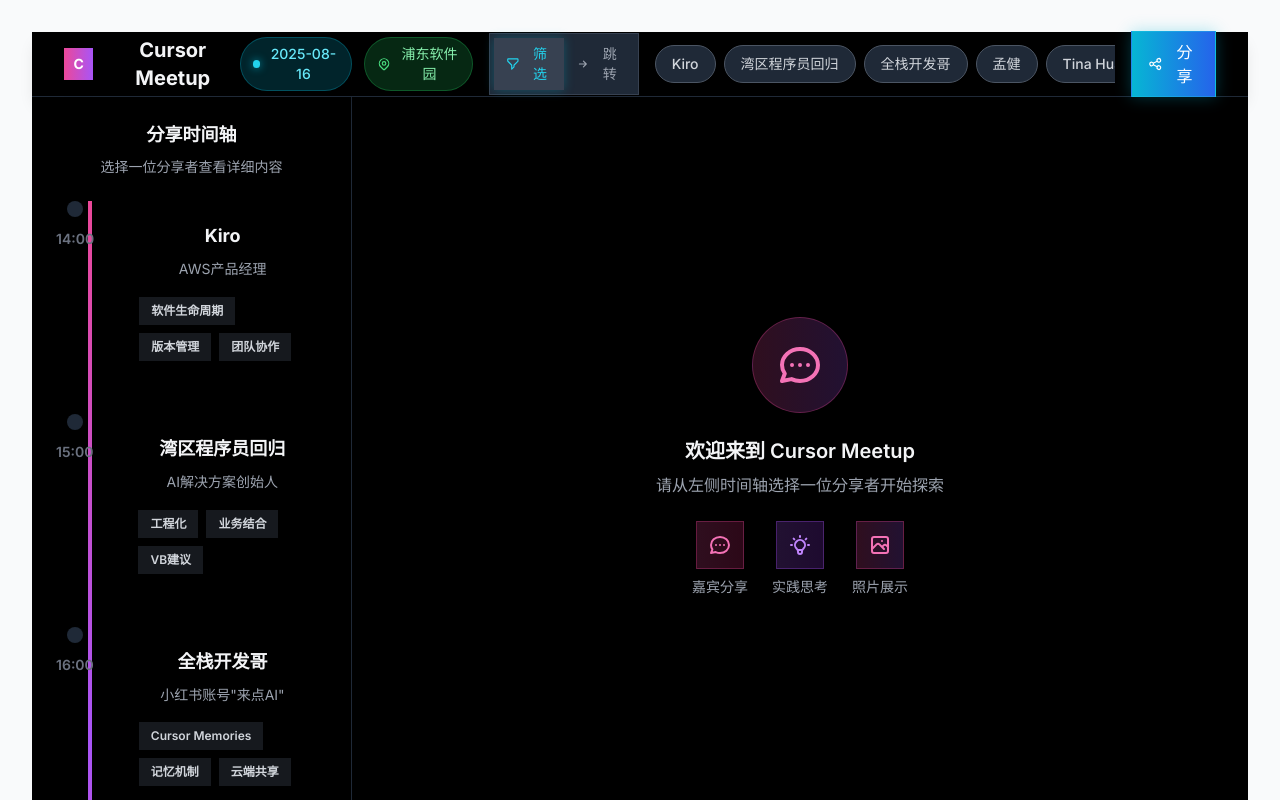
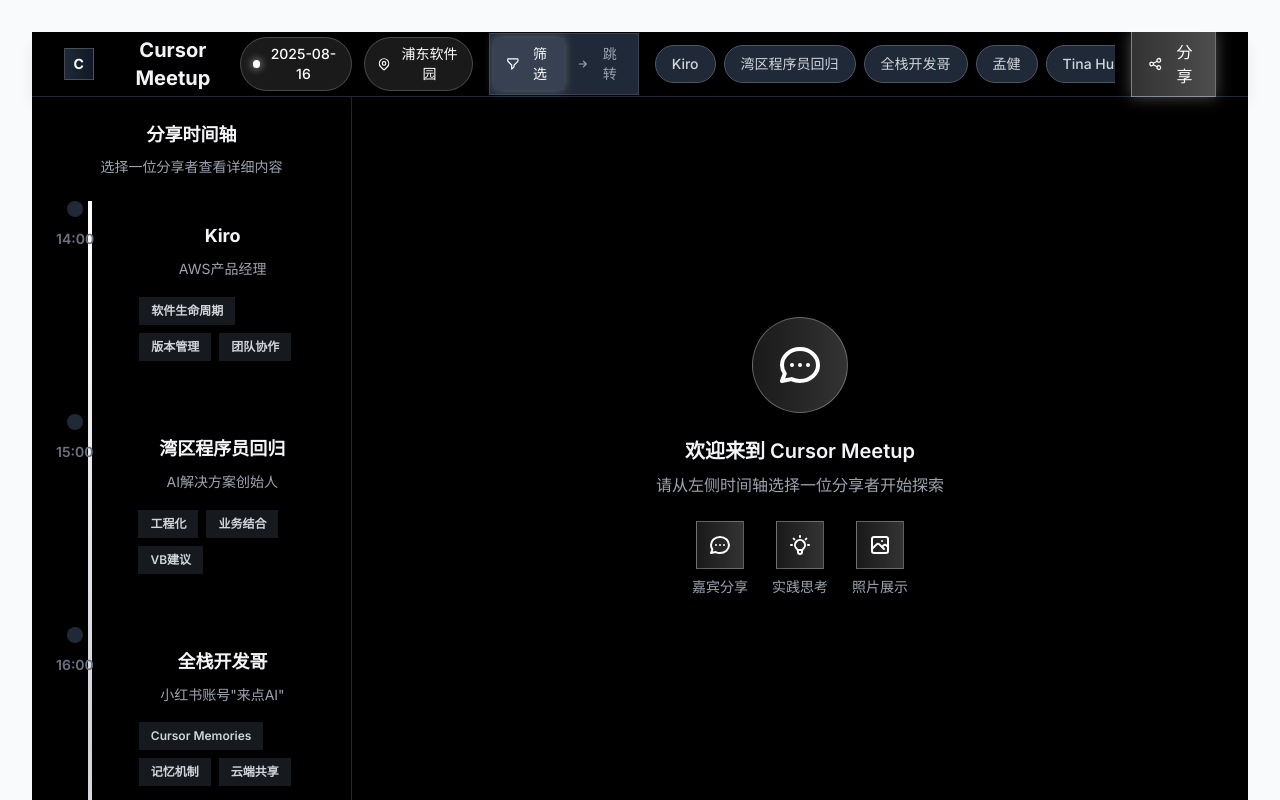
Before and after one commit to Jianan-Huang0609/Cursor_MeetsUp, a React (Vite) app: page /#/ in a window 1280 px wide. Shown: the top 800 px of the page. Built offline with nearby package versions, Linux system fonts and the light colour scheme.

Commit message:
feat(design): 更新颜色方案为黑白配色 - 移除粉色紫色主题，采用简洁的黑白设计 - 更新所有组件的颜色样式 - 保持原有的玻璃拟态和动效设计

```diff
--- a/src/App.tsx
+++ b/src/App.tsx
@@ -18,7 +18,7 @@
         <div className="max-w-7xl mx-auto px-4 sm:px-6 lg:px-8">
           <div className="flex items-center justify-between h-16">
             <div className="flex items-center space-x-3">
-              <div className="w-8 h-8 bg-gradient-to-r from-pink-500 to-purple-500 rounded-lg flex items-center justify-center shadow-lg">
+              <div className="w-8 h-8 bg-gradient-to-r from-gray-800 to-gray-900 rounded-lg flex items-center justify-center shadow-lg border border-white/20">
                 <span className="text-white font-bold text-sm">C</span>
               </div>
               <h1 className="text-xl font-bold text-gray-100">
@@ -64,8 +64,8 @@
                 {/* 左栏：嘉宾分享卡片 */}
                 <div className="rounded-xl bg-gray-900/50 border border-gray-800 shadow-xl overflow-hidden backdrop-blur-sm">
                   <div className="p-6">
-                    <h3 className="text-lg font-semibold text-gray-100 mb-4 flex items-center">
-                      <svg className="w-5 h-5 mr-2 text-pink-400" fill="none" viewBox="0 0 24 24" stroke="currentColor">
+                    <h3 className="text-lg font-semibold text-white mb-4 flex items-center">
+                      <svg className="w-5 h-5 mr-2 text-white" fill="none" viewBox="0 0 24 24" stroke="currentColor">
                         <path strokeLinecap="round" strokeLinejoin="round" strokeWidth={2} d="M8 12h.01M12 12h.01M16 12h.01M21 12c0 4.418-4.03 8-9 8a9.863 9.863 0 01-4.255-.949L3 20l1.395-3.72C3.512 15.042 3 13.574 3 12c0-4.418 4.03-8 9-8s9 3.582 9 8z" />
                       </svg>
                       嘉宾分享
@@ -80,8 +80,8 @@
                 {/* 右栏：个人实践思考 */}
                 <div className="rounded-xl bg-gray-900/50 border border-gray-800 shadow-xl overflow-hidden backdrop-blur-sm">
                   <div className="p-6">
-                    <h3 className="text-lg font-semibold text-gray-100 mb-4 flex items-center">
-                      <svg className="w-5 h-5 mr-2 text-purple-400" fill="none" viewBox="0 0 24 24" stroke="currentColor">
+                    <h3 className="text-lg font-semibold text-white mb-4 flex items-center">
+                      <svg className="w-5 h-5 mr-2 text-white" fill="none" viewBox="0 0 24 24" stroke="currentColor">
                         <path strokeLinecap="round" strokeLinejoin="round" strokeWidth={2} d="M9.663 17h4.673M12 3v1m6.364 1.636l-.707.707M21 12h-1M4 12H3m3.343-5.657l-.707-.707m2.828 9.9a5 5 0 117.072 0l-.548.547A3.374 3.374 0 0014 18.469V19a2 2 0 11-4 0v-.531c0-.895-.356-1.754-.988-2.386l-.548-.547z" />
                       </svg>
                       实践思考
@@ -96,8 +96,8 @@
             ) : (
               <div className="h-[calc(100vh-8rem)] flex items-center justify-center">
                 <div className="text-center">
-                  <div className="w-24 h-24 bg-gradient-to-r from-pink-500/20 to-purple-500/20 rounded-full flex items-center justify-center mx-auto mb-6 border border-pink-500/30 shadow-xl backdrop-blur-sm">
-                    <svg className="w-12 h-12 text-pink-400" fill="none" viewBox="0 0 24 24" stroke="currentColor">
+                  <div className="w-24 h-24 bg-gradient-to-r from-white/10 to-white/20 rounded-full flex items-center justify-center mx-auto mb-6 border border-white/30 shadow-xl backdrop-blur-sm">
+                    <svg className="w-12 h-12 text-white" fill="none" viewBox="0 0 24 24" stroke="currentColor">
                       <path strokeLinecap="round" strokeLinejoin="round" strokeWidth={2} d="M8 12h.01M12 12h.01M16 12h.01M21 12c0 4.418-4.03 8-9 8a9.863 9.863 0 01-4.255-.949L3 20l1.395-3.72C3.512 15.042 3 13.574 3 12c0-4.418 4.03-8 9-8s9 3.582 9 8z" />
                     </svg>
                   </div>
@@ -105,24 +105,24 @@
                   <p className="text-gray-400 mb-6">请从左侧时间轴选择一位分享者开始探索</p>
                   <div className="flex justify-center space-x-6">
                     <div className="text-center">
-                      <div className="w-12 h-12 bg-gradient-to-r from-pink-500/20 to-pink-600/20 rounded-lg flex items-center justify-center mx-auto mb-2 border border-pink-500/30 backdrop-blur-sm">
-                        <svg className="w-6 h-6 text-pink-400" fill="none" viewBox="0 0 24 24" stroke="currentColor">
+                      <div className="w-12 h-12 bg-gradient-to-r from-white/10 to-white/20 rounded-lg flex items-center justify-center mx-auto mb-2 border border-white/30 backdrop-blur-sm">
+                        <svg className="w-6 h-6 text-white" fill="none" viewBox="0 0 24 24" stroke="currentColor">
                           <path strokeLinecap="round" strokeLinejoin="round" strokeWidth={2} d="M8 12h.01M12 12h.01M16 12h.01M21 12c0 4.418-4.03 8-9 8a9.863 9.863 0 01-4.255-.949L3 20l1.395-3.72C3.512 15.042 3 13.574 3 12c0-4.418 4.03-8 9-8s9 3.582 9 8z" />
                         </svg>
                       </div>
                       <p className="text-sm text-gray-400">嘉宾分享</p>
                     </div>
                     <div className="text-center">
-                      <div className="w-12 h-12 bg-gradient-to-r from-purple-500/20 to-purple-600/20 rounded-lg flex items-center justify-center mx-auto mb-2 border border-purple-500/30 backdrop-blur-sm">
-                        <svg className="w-6 h-6 text-purple-400" fill="none" viewBox="0 0 24 24" stroke="currentColor">
+                      <div className="w-12 h-12 bg-gradient-to-r from-white/10 to-white/20 rounded-lg flex items-center justify-center mx-auto mb-2 border border-white/30 backdrop-blur-sm">
+                        <svg className="w-6 h-6 text-white" fill="none" viewBox="0 0 24 24" stroke="currentColor">
                           <path strokeLinecap="round" strokeLinejoin="round" strokeWidth={2} d="M9.663 17h4.673M12 3v1m6.364 1.636l-.707.707M21 12h-1M4 12H3m3.343-5.657l-.707-.707m2.828 9.9a5 5 0 117.072 0l-.548.547A3.374 3.374 0 0014 18.469V19a2 2 0 11-4 0v-.531c0-.895-.356-1.754-.988-2.386l-.548-.547z" />
                         </svg>
                       </div>
                       <p className="text-sm text-gray-400">实践思考</p>
                     </div>
                     <div className="text-center">
-                      <div className="w-12 h-12 bg-gradient-to-r from-pink-500/20 to-purple-500/20 rounded-lg flex items-center justify-center mx-auto mb-2 border border-pink-500/30 backdrop-blur-sm">
-                        <svg className="w-6 h-6 text-pink-400" fill="none" viewBox="0 0 24 24" stroke="currentColor">
+                      <div className="w-12 h-12 bg-gradient-to-r from-white/10 to-white/20 rounded-lg flex items-center justify-center mx-auto mb-2 border border-white/30 backdrop-blur-sm">
+                        <svg className="w-6 h-6 text-white" fill="none" viewBox="0 0 24 24" stroke="currentColor">
                           <path strokeLinecap="round" strokeLinejoin="round" strokeWidth={2} d="M4 16l4.586-4.586a2 2 0 012.828 0L16 16m-2-2l1.586-1.586a2 2 0 012.828 0L20 14m-6-6h.01M6 20h12a2 2 0 002-2V6a2 2 0 00-2-2H6a2 2 0 00-2 2v12a2 2 0 002 2z" />
                         </svg>
                       </div>
--- a/src/components/HeaderChips.tsx
+++ b/src/components/HeaderChips.tsx
@@ -17,23 +17,23 @@
         <motion.div
           initial={{ opacity: 0, scale: 0.8 }}
           animate={{ opacity: 1, scale: 1 }}
-          className="flex items-center space-x-2 px-3 py-1.5 bg-cyan-500/20 rounded-full border border-cyan-500/30"
+          className="flex items-center space-x-2 px-3 py-1.5 bg-white/10 rounded-full border border-white/20"
         >
-          <div className="w-2 h-2 bg-cyan-400 rounded-full animate-pulse shadow-[0_0_8px_rgba(6,182,212,0.8)]"></div>
-          <span className="text-sm font-medium text-cyan-300">2025-08-16</span>
+          <div className="w-2 h-2 bg-white rounded-full animate-pulse shadow-[0_0_8px_rgba(255,255,255,0.8)]"></div>
+          <span className="text-sm font-medium text-white">2025-08-16</span>
         </motion.div>
 
         <motion.div
           initial={{ opacity: 0, scale: 0.8 }}
           animate={{ opacity: 1, scale: 1 }}
           transition={{ delay: 0.1 }}
-          className="flex items-center space-x-2 px-3 py-1.5 bg-green-500/20 rounded-full border border-green-500/30"
+          className="flex items-center space-x-2 px-3 py-1.5 bg-white/10 rounded-full border border-white/20"
         >
-          <svg className="w-4 h-4 text-green-400" fill="none" viewBox="0 0 24 24" stroke="currentColor">
+          <svg className="w-4 h-4 text-white" fill="none" viewBox="0 0 24 24" stroke="currentColor">
             <path strokeLinecap="round" strokeLinejoin="round" strokeWidth={2} d="M17.657 16.657L13.414 20.9a1.998 1.998 0 01-2.827 0l-4.244-4.243a8 8 0 1111.314 0z" />
             <path strokeLinecap="round" strokeLinejoin="round" strokeWidth={2} d="M15 11a3 3 0 11-6 0 3 3 0 016 0z" />
           </svg>
-          <span className="text-sm font-medium text-green-300">浦东软件园</span>
+          <span className="text-sm font-medium text-white">浦东软件园</span>
         </motion.div>
       </div>
 
@@ -48,7 +48,7 @@
           onClick={() => onViewModeChange('filter')}
           className={`flex items-center space-x-2 px-3 py-1.5 rounded-md text-sm font-medium transition-all duration-200 ${
             viewMode === 'filter'
-              ? 'bg-gray-700 text-cyan-400 shadow-[0_0_10px_rgba(6,182,212,0.3)]'
+              ? 'bg-gray-700 text-white shadow-[0_0_10px_rgba(255,255,255,0.3)]'
               : 'text-gray-400 hover:text-gray-200'
           }`}
         >
@@ -62,7 +62,7 @@
           onClick={() => onViewModeChange('jump')}
           className={`flex items-center space-x-2 px-3 py-1.5 rounded-md text-sm font-medium transition-all duration-200 ${
             viewMode === 'jump'
-              ? 'bg-gray-700 text-cyan-400 shadow-[0_0_10px_rgba(6,182,212,0.3)]'
+              ? 'bg-gray-700 text-white shadow-[0_0_10px_rgba(255,255,255,0.3)]'
               : 'text-gray-400 hover:text-gray-200'
           }`}
         >
@@ -84,7 +84,7 @@
             className={`px-4 py-2 rounded-full text-sm font-medium whitespace-nowrap transition-all duration-200
               ${
                 speaker.id === selected
-                  ? 'bg-gradient-to-r from-cyan-500 to-blue-600 text-white shadow-[0_0_15px_rgba(6,182,212,0.5)] border border-cyan-400/50'
+                  ? 'bg-gradient-to-r from-white/20 to-white/30 text-white shadow-[0_0_15px_rgba(255,255,255,0.5)] border border-white/50'
                   : 'bg-gray-800 text-gray-300 hover:bg-gray-700 border border-gray-600 hover:border-gray-500'
               }`}
           >
@@ -98,7 +98,7 @@
         initial={{ opacity: 0, scale: 0.8 }}
         animate={{ opacity: 1, scale: 1 }}
         transition={{ delay: 0.3 }}
-        className="flex items-center space-x-2 px-4 py-2 bg-gradient-to-r from-cyan-500 to-blue-600 text-white rounded-lg hover:from-cyan-600 hover:to-blue-700 transition-all duration-200 shadow-[0_0_15px_rgba(6,182,212,0.3)] hover:shadow-[0_0_20px_rgba(6,182,212,0.5)] border border-cyan-400/30"
+        className="flex items-center space-x-2 px-4 py-2 bg-gradient-to-r from-white/20 to-white/30 text-white rounded-lg hover:from-white/30 hover:to-white/40 transition-all duration-200 shadow-[0_0_15px_rgba(255,255,255,0.3)] hover:shadow-[0_0_20px_rgba(255,255,255,0.5)] border border-white/30"
         onClick={() => {
           if (navigator.share) {
             navigator.share({
--- a/src/components/SidebarTimeline.tsx
+++ b/src/components/SidebarTimeline.tsx
@@ -10,8 +10,8 @@
 export default function SidebarTimeline({ speakers, selectedSpeaker, onSpeakerSelect }: SidebarTimelineProps) {
   return (
     <div className="relative">
-      {/* 时间线连接线 - 光感紫粉渐变 */}
-      <div className="absolute left-8 top-0 bottom-0 w-1 bg-gradient-to-b from-pink-500 via-purple-500 to-pink-500 shadow-lg" />
+      {/* 时间线连接线 - 白色渐变 */}
+      <div className="absolute left-8 top-0 bottom-0 w-1 bg-gradient-to-b from-white via-gray-300 to-white shadow-lg" />
 
       <div className="space-y-8">
         {speakers.map((speaker, index) => {
@@ -34,15 +34,15 @@
                   <motion.div
                     className="w-4 h-4 rounded-full border-3 relative z-10 shadow-lg"
                     animate={{
-                      backgroundColor: isSelected ? '#ec4899' : '#1f2937',
-                      borderColor: isSelected ? '#ec4899' : '#4b5563',
+                      backgroundColor: isSelected ? '#ffffff' : '#1f2937',
+                      borderColor: isSelected ? '#ffffff' : '#4b5563',
                       scale: isSelected ? 1.3 : 1,
-                      boxShadow: isSelected ? '0 0 0 4px rgba(236, 72, 153, 0.3), 0 0 20px rgba(236, 72, 153, 0.5)' : '0 0 0 0px rgba(236, 72, 153, 0)'
+                      boxShadow: isSelected ? '0 0 0 4px rgba(255, 255, 255, 0.3), 0 0 20px rgba(255, 255, 255, 0.5)' : '0 0 0 0px rgba(255, 255, 255, 0)'
                     }}
                     whileHover={{
                       scale: isSelected ? 1.3 : 1.2,
-                      borderColor: '#ec4899',
-                      boxShadow: isSelected ? '0 0 0 4px rgba(236, 72, 153, 0.3), 0 0 20px rgba(236, 72, 153, 0.5)' : '0 0 0 2px rgba(236, 72, 153, 0.3), 0 0 10px rgba(236, 72, 153, 0.3)'
+                      borderColor: '#ffffff',
+                      boxShadow: isSelected ? '0 0 0 4px rgba(255, 255, 255, 0.3), 0 0 20px rgba(255, 255, 255, 0.5)' : '0 0 0 2px rgba(255, 255, 255, 0.3), 0 0 10px rgba(255, 255, 255, 0.3)'
                     }}
                   />
 
@@ -50,7 +50,7 @@
                   <motion.div
                     className="text-sm text-gray-400 mt-3 font-semibold"
                     animate={{
-                      color: isSelected ? '#ec4899' : '#6b7280',
+                      color: isSelected ? '#ffffff' : '#6b7280',
                       fontWeight: isSelected ? '700' : '600'
                     }}
                   >
@@ -65,19 +65,19 @@
                 <motion.div
                   className="flex-1 min-w-0"
                   animate={{
-                    backgroundColor: isSelected ? 'rgba(236, 72, 153, 0.1)' : 'transparent'
+                    backgroundColor: isSelected ? 'rgba(255, 255, 255, 0.1)' : 'transparent'
                   }}
                 >
-                  <div className={`p-5 rounded-xl border transition-all duration-300 ${
+                  <div                   className={`p-5 rounded-xl border transition-all duration-300 ${
                     isSelected
-                      ? 'border-pink-500/50 bg-gray-900/80 shadow-xl shadow-pink-500/20 backdrop-blur-sm'
+                      ? 'border-white/50 bg-gray-900/80 shadow-xl shadow-white/20 backdrop-blur-sm'
                       : 'border-transparent hover:border-gray-600 hover:bg-gray-900/50'
                   }`}>
                     {/* 嘉宾姓名 */}
                     <motion.h3
                       className="text-lg font-bold mb-2 truncate"
                       animate={{
-                        color: isSelected ? '#ec4899' : '#f3f4f6'
+                        color: isSelected ? '#ffffff' : '#f3f4f6'
                       }}
                     >
                       {speaker.name}
@@ -95,8 +95,8 @@
                           key={tag}
                           className="px-3 py-1.5 text-xs rounded-lg font-semibold"
                           animate={{
-                            backgroundColor: isSelected ? 'rgba(236, 72, 153, 0.2)' : 'rgba(75, 85, 99, 0.3)',
-                            color: isSelected ? '#f9a8d4' : '#d1d5db'
+                            backgroundColor: isSelected ? 'rgba(255, 255, 255, 0.2)' : 'rgba(75, 85, 99, 0.3)',
+                            color: isSelected ? '#ffffff' : '#d1d5db'
                           }}
                         >
                           {tag}
@@ -116,7 +116,7 @@
                           initial={{ opacity: 0, scale: 0.8 }}
                           animate={{ opacity: 1, scale: 1 }}
                           exit={{ opacity: 0, scale: 0.8 }}
-                          className="absolute top-3 right-3 w-3 h-3 bg-pink-500 rounded-full shadow-lg"
+                          className="absolute top-3 right-3 w-3 h-3 bg-white rounded-full shadow-lg"
                         />
                       )}
                     </AnimatePresence>
```
Also changed, not shown: src/components/PracticeBoard.tsx (+14 -14 lines), src/components/TalkCards.tsx (+8 -8 lines).
